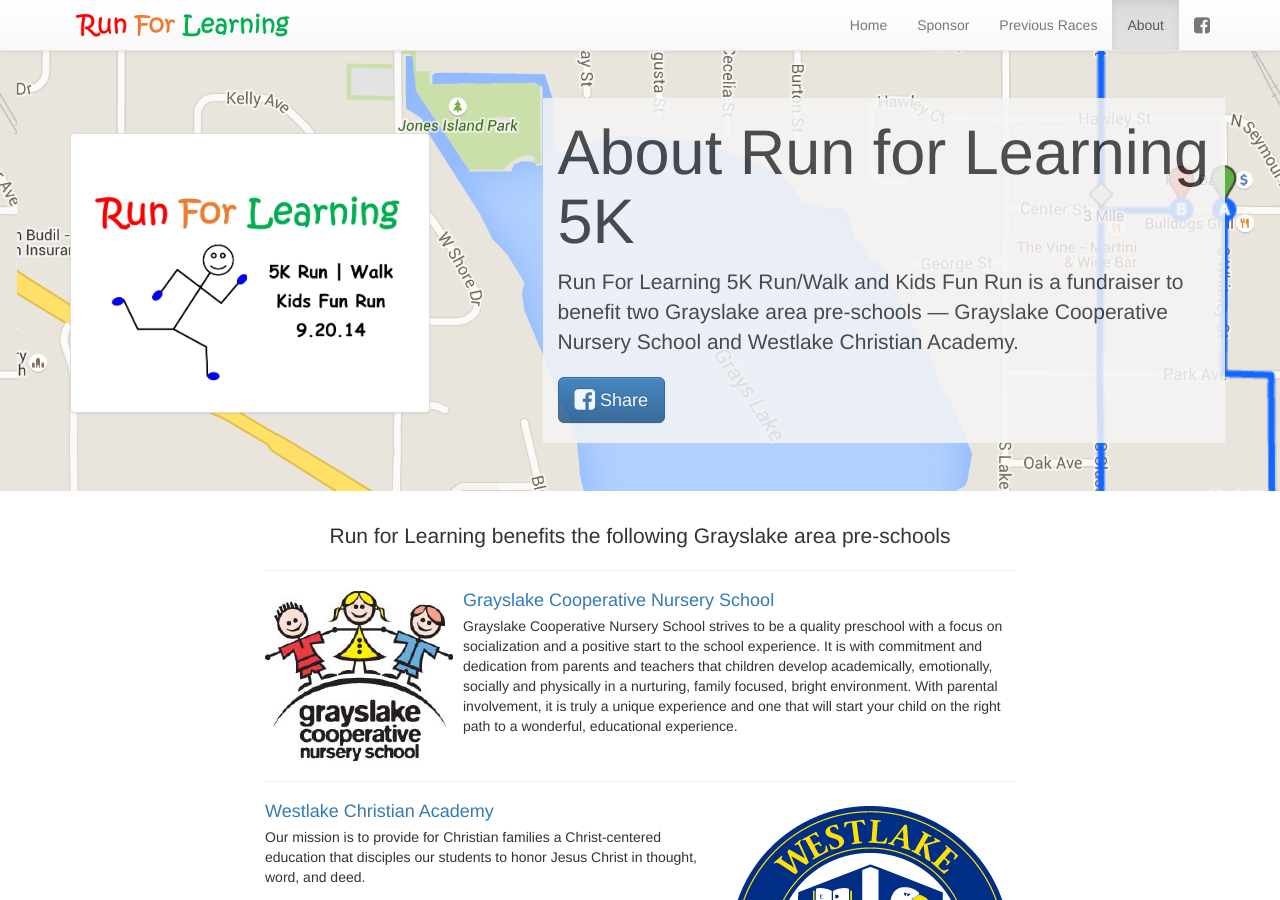
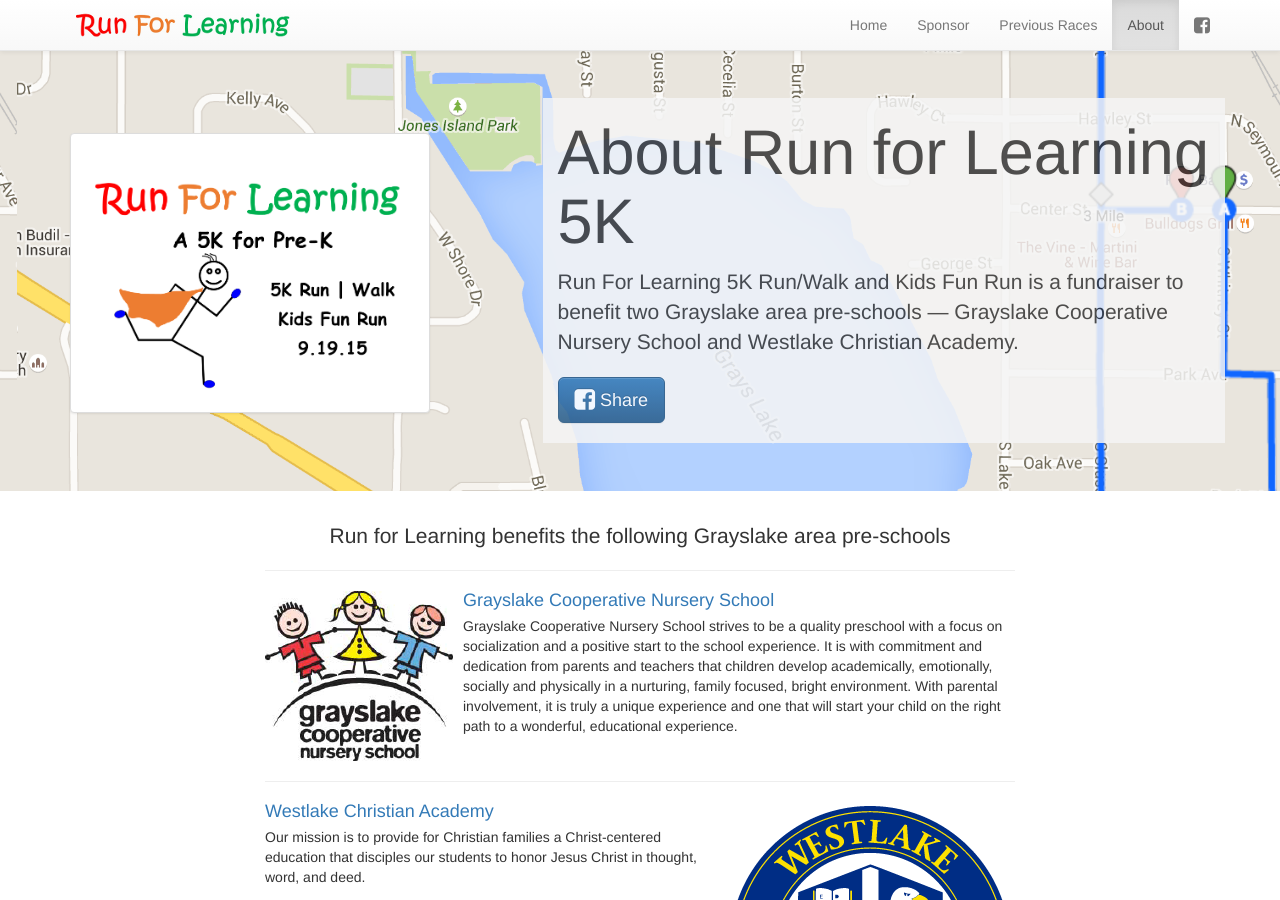
Before and after one commit to runforlearning/runforlearning.github.io, a Jekyll site: the page built from about.html, in a window 1280 px wide and 900 px high. Built offline with Jekyll 4.4.1, drawn with Linux system fonts in a browser that asks for light colours; nearby versions of some CDN libraries.

Commit message:
Updates logo for 2015

```diff
--- a/_config.yml
+++ b/_config.yml
@@ -28,9 +28,9 @@
 
 sponsorship_form_url: 'assets/files/rfl_5k_sponsorship_form_v2.pdf'
 
-logo_url: 'assets/images/logo.jpg'
+logo_image: '<img src="assets/images/run_for_learning_logo_2015.png" alt="Run for Learning logo"/>'
 
-logo_image: '<img src="assets/images/logo.jpg" alt="Run for Learning logo"/>'
+2014_logo_image: '<img src="assets/images/run_for_learning_logo_2014.jpg" alt="Run for Learning logo"/>'
 
 gcns_url: 'http://www.grayslake-coop.com/'
 
--- a/_includes/pre_registration_details.html
+++ b/_includes/pre_registration_details.html
@@ -1,4 +1,4 @@
-<p class="lead">Please join us in our premier {{site.name}} on <strong>{{site.event_date}}</strong> in <strong>{{site.event_location}}</strong>.</p>
+<p class="lead">Please join us for our 2nd Annual {{site.name}} on <strong>{{site.event_date}}</strong> in <strong>{{site.event_location}}</strong>.</p>
 <p> With the help of our school families and the surrounding communities, we hope to promote a strong foundation to the beginning years of our children’s education. Please come out and join in celebrating our children.</p>
 <p>Food and beverages provided to all race participants post-race as well as fun, educational activities for all ages!</p>
 <p>This event will be a <strong>professionally timed event</strong> with each participant’s time available after completion of the event.</p>
--- a/about.html
+++ b/about.html
@@ -17,14 +17,14 @@
     <div class="row">
       <div class="col-md-4">
         <div id="main-logo" class="thumbnail">
-          <img src="assets/images/logo.jpg" alt="Run for Learning logo"/>
+          {{ site.logo_image }}
         </div>
       </div>
       <div id="jumbotron-copy" class="col-md-7 col-md-offset-1">
         <h1>About Run for Learning 5K</h1>
         <p>{{ site.name }} is a fundraiser to benefit two Grayslake area pre-schools &mdash; Grayslake Cooperative Nursery School and Westlake Christian Academy.</p>
         <p>
-          <a name="fb_share" type="button" class="btn btn-primary btn-lg" href="http://www.facebook.com/sharer.php?u={{site.url}}{{page.url}}&media={{site.url}}/assets/images/logo.jpg&description={{page.description}}" class="joinFB"><i class="fa fa-facebook-square fa-lg"></i> Share</a>
+          <a name="fb_share" type="button" class="btn btn-primary btn-lg" href="http://www.facebook.com/sharer.php?u={{site.url}}{{page.url}}&media={{site.url}}/assets/images/run_for_learning_logo_2015.png&description={{page.description}}" class="joinFB"><i class="fa fa-facebook-square fa-lg"></i> Share</a>
         </p>
       </div>
     </div>
--- a/previous_races.html
+++ b/previous_races.html
@@ -14,7 +14,7 @@
     <div class="row">
       <div class="col-md-4">
         <div id="main-logo" class="thumbnail">
-          {{ site.logo_image }}
+          {{ site.2014_logo_image }}
         </div>
       </div>
       <div class="col-md-7 col-md-offset-1">
--- a/sponsor.html
+++ b/sponsor.html
@@ -27,7 +27,7 @@
           <span class="hidden-xs">
             <a href="{{ site.sponsorship_form_url }}" alt="Run for Learning 5k sponsorship form" class="btn btn-success btn-lg" role="button" target="_blank">Download our sponsorship form</a>
           </span>
-          <a name="fb_share" type="button" class="btn btn-primary btn-lg" href="http://www.facebook.com/sharer.php?u={{site.url}}{{page.url}}&media={{site.url}}/assets/images/logo.jpg&description={{page.description}}" class="joinFB"><i class="fa fa-facebook-square fa-lg"></i> Share</a>
+          <a name="fb_share" type="button" class="btn btn-primary btn-lg" href="http://www.facebook.com/sharer.php?u={{site.url}}{{page.url}}&media={{site.url}}/assets/images/run_for_learning_logo_2015.png&description={{page.description}}" class="joinFB"><i class="fa fa-facebook-square fa-lg"></i> Share</a>
         </p>
       </div>
     </div>
```
Also changed, not shown: index.html (+8 -3 lines), assets/images/run_for_learning_logo_2014.jpg (renamed from assets/images/logo.jpg), assets/images/run_for_learning_logo_2015.png (added).
